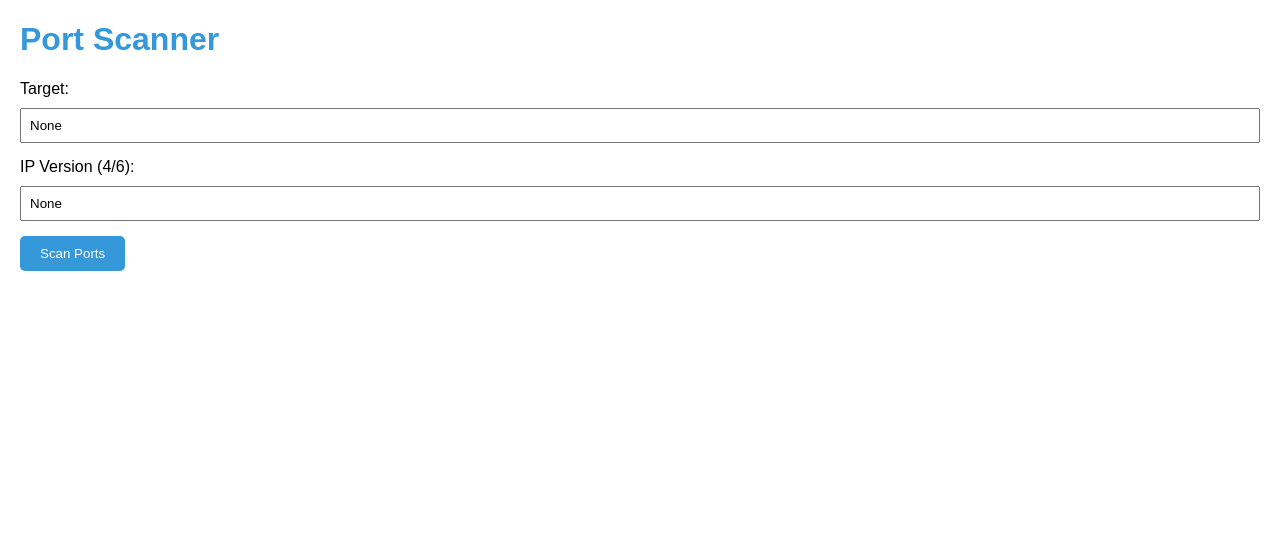
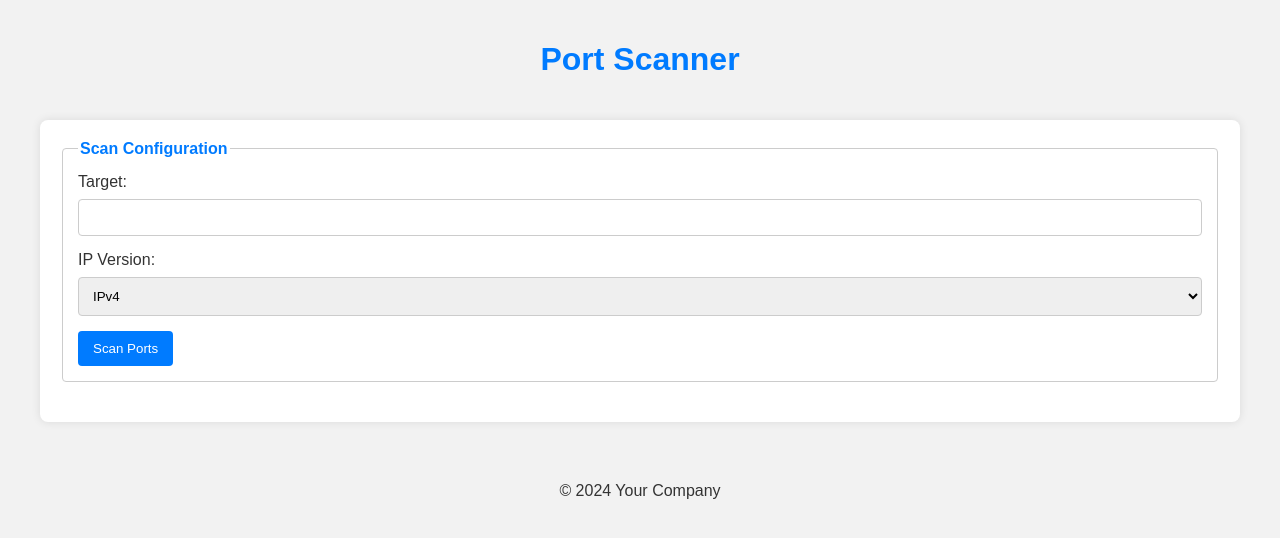
Before and after one commit to anshul11111/port_scanner, a Flask app: page / in a window 1280 px wide. Shown: the top 538 px of the page. Run offline with Flask 3, Linux system fonts and the light colour scheme.

Commit message:
updated files for better ui

```diff
--- a/app.py
+++ b/app.py
@@ -1,7 +1,7 @@
+import asyncio
 from flask import Flask, render_template, request
 from colorama import Fore, Style, init
 import socket
-from datetime import datetime
 import pyfiglet
 
 init(autoreset=True)  # Initialize colorama
@@ -9,42 +9,52 @@
 app = Flask(__name__)
 
 
-def scan_port(target, port):
+async def scan_port(target, port):
     try:
-        with socket.socket(socket.AF_INET6, socket.SOCK_STREAM) as s:
-            s.settimeout(1)
-            result = s.connect_ex((target, port))
-            if result == 0:
-                return f"{Fore.GREEN}Port {port} is open{Style.RESET_ALL}"
+        reader, writer = await asyncio.open_connection(target, port)
+        writer.close()
+        return f"{Fore.GREEN}Open{Style.RESET_ALL}"
     except (socket.gaierror, socket.error):
         pass  # Handle hostname resolution or server not responding errors
-
-    return None
+    return f"{Fore.RED}Closed{Style.RESET_ALL}"
 
 
-def port_scan(target, ipv6=False):
-    results = []
+async def port_scan(target):
+    results = {}
 
-    for port in range(1, 65536):
-        result = scan_port(target, port)
-        if result:
-            results.append(result)
+    async def update_progress(port):
+        status = await scan_port(target, port)
+        results[port] = status
 
-    return results
+    tasks = [update_progress(port) for port in range(1, 1025)]
+    await asyncio.gather(*tasks)
+
+    # Filter open ports
+    open_ports = {k: v for k, v in results.items() if "Open" in v}
+
+    return open_ports
 
 
 @app.route('/', methods=['GET', 'POST'])
 def index():
     if request.method == 'POST':
         target = request.form['target']
-        ip_version = request.form['ip_version']
-        results = port_scan(target, ipv6=(ip_version == '6'))
-        return render_template('index.html', target=target, ip_version=ip_version, results=results)
 
-    return render_template('index.html', target=None, ip_version=None, results=None)
+        print(f"Received POST request with target: {target}")
+
+        # Perform the port scanning operation
+        results = asyncio.run(port_scan(target))
+
+        print("Results:")
+        for port, status in results.items():
+            print(f"Port {port}: {status}")
+
+        return render_template('results.html', target=target, results=results)
+
+    return render_template('index.html', target=None, results=None)
 
 
 if __name__ == '__main__':
     ascii_banner = pyfiglet.figlet_format("PORT SCANNER", font="slant")
     print(f"{Fore.CYAN}{ascii_banner}{Style.RESET_ALL}")
-    app.run(debug=True, threaded=False)
+    app.run(debug=True, threaded=True)
--- a/templates/index.html
+++ b/templates/index.html
@@ -2,73 +2,149 @@
 <html lang="en">
 <head>
     <meta charset="UTF-8">
+    <meta http-equiv="X-UA-Compatible" content="IE=edge">
     <meta name="viewport" content="width=device-width, initial-scale=1.0">
     <title>Port Scanner</title>
     <style>
+        :root {
+            --primary-color: #007bff;
+            --success-color: #28a745;
+            --error-color: #dc3545;
+        }
+
         body {
             font-family: 'Arial', sans-serif;
-            margin: 20px;
+            background-color: #f2f2f2;
+            color: #333;
+            margin: 0;
+            padding: 20px;
+        }
+
+        header {
+            text-align: center;
+            margin-bottom: 20px;
         }
 
         h1 {
-            color: #3498db;
+            color: var(--primary-color);
+        }
+
+        main {
+            padding: 20px;
         }
 
         form {
-            margin-top: 20px;
+            background-color: #fff;
+            padding: 20px;
+            border-radius: 8px;
+            box-shadow: 0 0 10px rgba(0, 0, 0, 0.1);
+            margin-bottom: 20px;
+        }
+
+        fieldset {
+            border: 1px solid #ccc;
+            border-radius: 4px;
+            padding: 15px;
+            margin-bottom: 20px;
+        }
+
+        legend {
+            color: var(--primary-color);
+            font-weight: bold;
         }
 
         label {
             display: block;
-            margin-bottom: 10px;
+            margin-bottom: 8px;
         }
 
-        input {
+        input, select {
             width: 100%;
-            padding: 8px;
+            padding: 10px;
             margin-bottom: 15px;
+            border: 1px solid #ccc;
+            border-radius: 4px;
             box-sizing: border-box;
         }
 
         button {
-            background-color: #3498db;
+            background-color: var(--primary-color);
             color: #fff;
+            padding: 10px 15px;
             border: none;
-            padding: 10px 20px;
-            border-radius: 5px;
+            border-radius: 4px;
             cursor: pointer;
         }
 
         button:hover {
-            background-color: #2980b9;
+            background-color: #0056b3;
         }
 
-        p {
+        h2 {
+            color: var(--primary-color);
             margin-top: 20px;
-            color: #2ecc71;
+        }
+
+        ul {
+            list-style: none;
+            padding: 0;
+        }
+
+        li {
+            margin-bottom: 8px;
+        }
+
+        li.open {
+            color: var(--success-color);
+        }
+
+        li.closed {
+            color: var(--error-color);
+        }
+
+        footer {
+            margin-top: 20px;
+            text-align: center;
         }
     </style>
 </head>
 <body>
+    <header>
         <h1>Port Scanner</h1>
+    </header>
 
-    <form method="post" action="/">
+    <main>
+        <form method="POST" action="/">
+            <fieldset>
+                <legend>Scan Configuration</legend>
+
                 <label for="target">Target:</label>
-        <input type="text" name="target" value="{{ target }}" required>
+                <input type="text" id="target" name="target" required>
 
-        <label for="ip_version">IP Version (4/6):</label>
-        <input type="text" name="ip_version" value="{{ ip_version }}" required>
+                <label for="ip_version">IP Version:</label>
+                <select id="ip_version" name="ip_version">
+                    <option value="4">IPv4</option>
+                    <option value="6">IPv6</option>
+                </select>
 
                 <button type="submit">Scan Ports</button>
+            </fieldset>
         </form>
 
         {% if results %}
+            <section>
                 <h2>Scan Results:</h2>
                 <ul>
-            {% for result in results %}
-                <li>{{ result }}</li>
+                    {% for port, status in results.items() %}
+                        <li class="{{ 'open' if 'Open' in status else 'closed' }}">Port {{ port }}: {{ status }}</li>
                     {% endfor %}
                 </ul>
+            </section>
         {% endif %}
+    </main>
+
+    <footer>
+        <p>&copy; 2024 Your Company</p>
+    </footer>
 </body>
 </html>
```
Also changed, not shown: templates/results.html (added, +100 -0 lines). Lines whose indentation alone changed are shown as unchanged.
